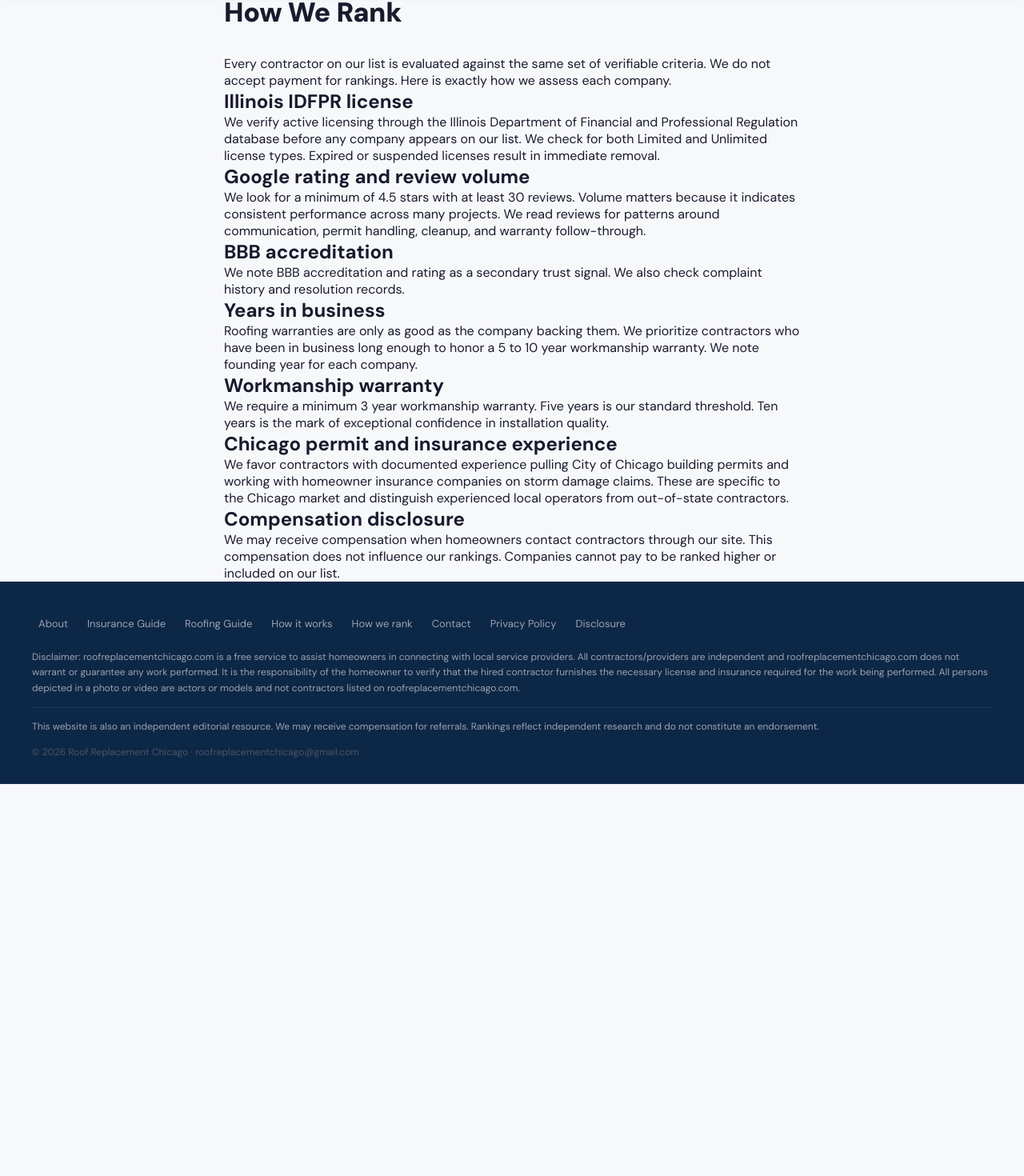
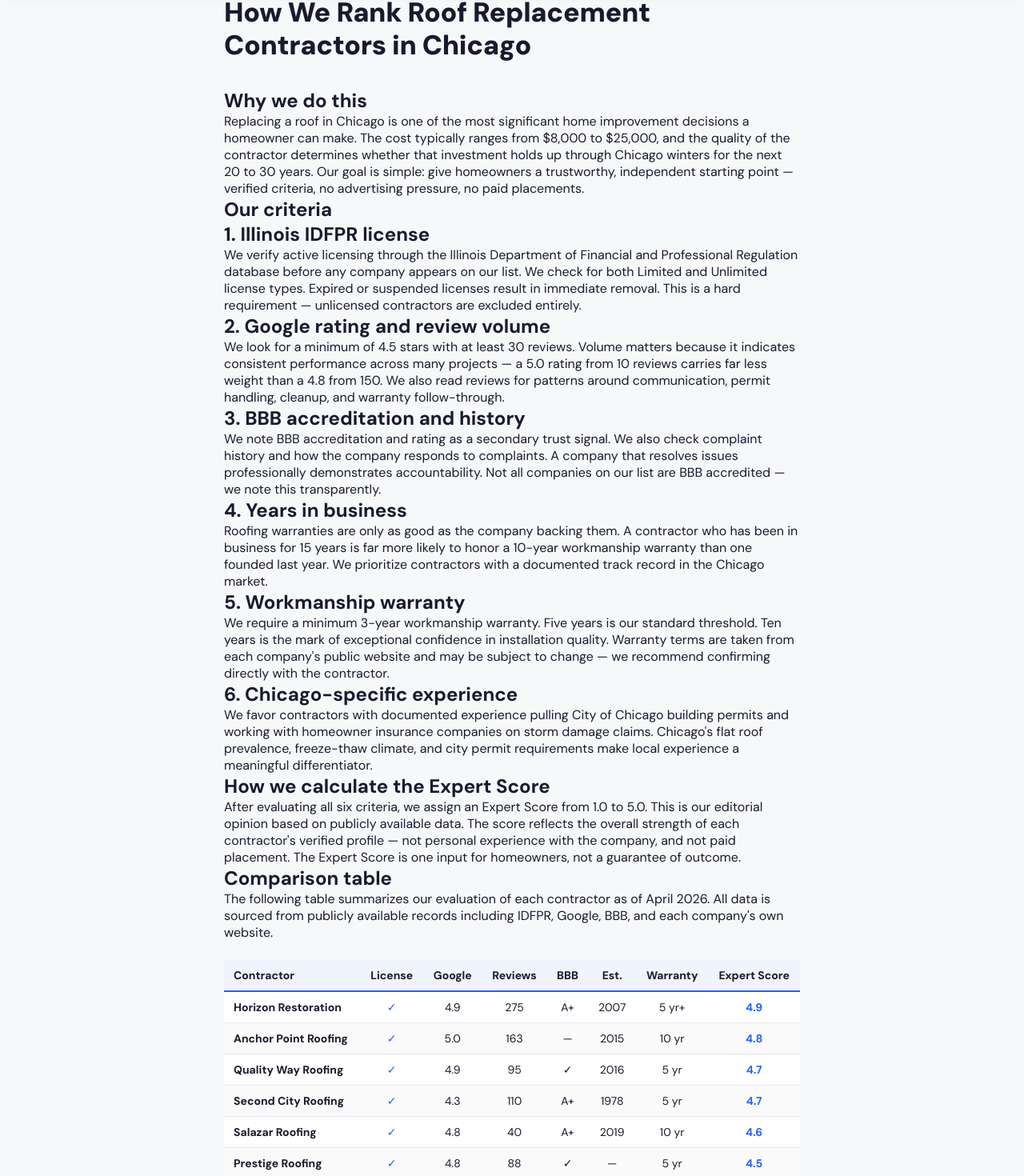
Before and after one commit to dm100usa-oss/roofreplacementchicago, a Next.js app: page /how-we-rank in a window 1280 px wide. Shown: the part 67-1537 px from the top of the page at 80% size. Before the commit the page ends 1047 px from the top, so only its background shows below. Built offline with nearby package versions, Linux system fonts and the light colour scheme.

Commit message:
Update page.tsx

```diff
--- a/src/app/how-we-rank/page.tsx
+++ b/src/app/how-we-rank/page.tsx
@@ -2,8 +2,8 @@
 import styles from '../static-page.module.css'
 
 export const metadata: Metadata = {
-  title: 'How We Rank — Roof Replacement Chicago',
-  description: 'Our methodology for ranking roof replacement contractors in Chicago. Transparent criteria based on licensing, reviews, experience, and warranty.',
+  title: 'How We Rank Roof Replacement Contractors — Roof Replacement Chicago',
+  description: 'Our methodology for ranking roof replacement contractors in Chicago. Transparent criteria based on licensing, reviews, experience, warranty, and BBB status.',
   alternates: {
     canonical: 'https://www.roofreplacementchicago.com/how-we-rank',
     languages: { 'es': 'https://www.roofreplacementchicago.com/es/how-we-rank' },
@@ -14,22 +14,83 @@
   return (
     <div className={styles.wrap}>
       <div className={styles.inner}>
-        <h1>How We Rank</h1>
-        <p>Every contractor on our list is evaluated against the same set of verifiable criteria. We do not accept payment for rankings. Here is exactly how we assess each company.</p>
-        <h2>Illinois IDFPR license</h2>
-        <p>We verify active licensing through the Illinois Department of Financial and Professional Regulation database before any company appears on our list. We check for both Limited and Unlimited license types. Expired or suspended licenses result in immediate removal.</p>
-        <h2>Google rating and review volume</h2>
-        <p>We look for a minimum of 4.5 stars with at least 30 reviews. Volume matters because it indicates consistent performance across many projects. We read reviews for patterns around communication, permit handling, cleanup, and warranty follow-through.</p>
-        <h2>BBB accreditation</h2>
-        <p>We note BBB accreditation and rating as a secondary trust signal. We also check complaint history and resolution records.</p>
-        <h2>Years in business</h2>
-        <p>Roofing warranties are only as good as the company backing them. We prioritize contractors who have been in business long enough to honor a 5 to 10 year workmanship warranty. We note founding year for each company.</p>
-        <h2>Workmanship warranty</h2>
-        <p>We require a minimum 3 year workmanship warranty. Five years is our standard threshold. Ten years is the mark of exceptional confidence in installation quality.</p>
-        <h2>Chicago permit and insurance experience</h2>
-        <p>We favor contractors with documented experience pulling City of Chicago building permits and working with homeowner insurance companies on storm damage claims. These are specific to the Chicago market and distinguish experienced local operators from out-of-state contractors.</p>
-        <h2>Compensation disclosure</h2>
-        <p>We may receive compensation when homeowners contact contractors through our site. This compensation does not influence our rankings. Companies cannot pay to be ranked higher or included on our list.</p>
+        <h1>How We Rank Roof Replacement Contractors in Chicago</h1>
+
+        <h2>Why we do this</h2>
+        <p>Replacing a roof in Chicago is one of the most significant home improvement decisions a homeowner can make. The cost typically ranges from $8,000 to $25,000, and the quality of the contractor determines whether that investment holds up through Chicago winters for the next 20 to 30 years. Our goal is simple: give homeowners a trustworthy, independent starting point — verified criteria, no advertising pressure, no paid placements.</p>
+
+        <h2>Our criteria</h2>
+
+        <h2>1. Illinois IDFPR license</h2>
+        <p>We verify active licensing through the Illinois Department of Financial and Professional Regulation database before any company appears on our list. We check for both Limited and Unlimited license types. Expired or suspended licenses result in immediate removal. This is a hard requirement — unlicensed contractors are excluded entirely.</p>
+
+        <h2>2. Google rating and review volume</h2>
+        <p>We look for a minimum of 4.5 stars with at least 30 reviews. Volume matters because it indicates consistent performance across many projects — a 5.0 rating from 10 reviews carries far less weight than a 4.8 from 150. We also read reviews for patterns around communication, permit handling, cleanup, and warranty follow-through.</p>
+
+        <h2>3. BBB accreditation and history</h2>
+        <p>We note BBB accreditation and rating as a secondary trust signal. We also check complaint history and how the company responds to complaints. A company that resolves issues professionally demonstrates accountability. Not all companies on our list are BBB accredited — we note this transparently.</p>
+
+        <h2>4. Years in business</h2>
+        <p>Roofing warranties are only as good as the company backing them. A contractor who has been in business for 15 years is far more likely to honor a 10-year workmanship warranty than one founded last year. We prioritize contractors with a documented track record in the Chicago market.</p>
+
+        <h2>5. Workmanship warranty</h2>
+        <p>We require a minimum 3-year workmanship warranty. Five years is our standard threshold. Ten years is the mark of exceptional confidence in installation quality. Warranty terms are taken from each company's public website and may be subject to change — we recommend confirming directly with the contractor.</p>
+
+        <h2>6. Chicago-specific experience</h2>
+        <p>We favor contractors with documented experience pulling City of Chicago building permits and working with homeowner insurance companies on storm damage claims. Chicago's flat roof prevalence, freeze-thaw climate, and city permit requirements make local experience a meaningful differentiator.</p>
+
+        <h2>How we calculate the Expert Score</h2>
+        <p>After evaluating all six criteria, we assign an Expert Score from 1.0 to 5.0. This is our editorial opinion based on publicly available data. The score reflects the overall strength of each contractor's verified profile — not personal experience with the company, and not paid placement. The Expert Score is one input for homeowners, not a guarantee of outcome.</p>
+
+        <h2>Comparison table</h2>
+        <p>The following table summarizes our evaluation of each contractor as of April 2026. All data is sourced from publicly available records including IDFPR, Google, BBB, and each company's own website.</p>
+
+        <div style={{overflowX: 'auto', margin: '1.5rem 0'}}>
+          <table style={{width: '100%', borderCollapse: 'collapse', fontSize: '14px'}}>
+            <thead>
+              <tr style={{background: '#f0f4ff', borderBottom: '2px solid #2563eb'}}>
+                <th style={{padding: '10px 12px', textAlign: 'left'}}>Contractor</th>
+                <th style={{padding: '10px 12px', textAlign: 'center'}}>License</th>
+                <th style={{padding: '10px 12px', textAlign: 'center'}}>Google</th>
+                <th style={{padding: '10px 12px', textAlign: 'center'}}>Reviews</th>
+                <th style={{padding: '10px 12px', textAlign: 'center'}}>BBB</th>
+                <th style={{padding: '10px 12px', textAlign: 'center'}}>Est.</th>
+                <th style={{padding: '10px 12px', textAlign: 'center'}}>Warranty</th>
+                <th style={{padding: '10px 12px', textAlign: 'center'}}>Expert Score</th>
+              </tr>
+            </thead>
+            <tbody>
+              {[
+                {name: 'Horizon Restoration', license: '✓', google: '4.9', reviews: '275', bbb: 'A+', est: '2007', warranty: '5 yr+', score: '4.9'},
+                {name: 'Anchor Point Roofing', license: '✓', google: '5.0', reviews: '163', bbb: '—', est: '2015', warranty: '10 yr', score: '4.8'},
+                {name: 'Quality Way Roofing', license: '✓', google: '4.9', reviews: '95', bbb: '✓', est: '2016', warranty: '5 yr', score: '4.7'},
+                {name: 'Second City Roofing', license: '✓', google: '4.3', reviews: '110', bbb: 'A+', est: '1978', warranty: '5 yr', score: '4.7'},
+                {name: 'Salazar Roofing', license: '✓', google: '4.8', reviews: '40', bbb: 'A+', est: '2019', warranty: '10 yr', score: '4.6'},
+                {name: 'Prestige Roofing', license: '✓', google: '4.8', reviews: '88', bbb: '✓', est: '—', warranty: '5 yr', score: '4.5'},
+              ].map((row, i) => (
+                <tr key={row.name} style={{borderBottom: '1px solid #e5e7eb', background: i % 2 === 0 ? '#fff' : '#fafafa'}}>
+                  <td style={{padding: '10px 12px', fontWeight: 600}}>{row.name}</td>
+                  <td style={{padding: '10px 12px', textAlign: 'center', color: '#2563eb'}}>{row.license}</td>
+                  <td style={{padding: '10px 12px', textAlign: 'center'}}>{row.google}</td>
+                  <td style={{padding: '10px 12px', textAlign: 'center'}}>{row.reviews}</td>
+                  <td style={{padding: '10px 12px', textAlign: 'center'}}>{row.bbb}</td>
+                  <td style={{padding: '10px 12px', textAlign: 'center'}}>{row.est}</td>
+                  <td style={{padding: '10px 12px', textAlign: 'center'}}>{row.warranty}</td>
+                  <td style={{padding: '10px 12px', textAlign: 'center', fontWeight: 700, color: '#2563eb'}}>{row.score}</td>
+                </tr>
+              ))}
+            </tbody>
+          </table>
+        </div>
+
+        <h2>How often we update</h2>
+        <p>We review our rankings on a regular basis. Licensing status, Google ratings, BBB records, and warranty terms can change. If a company's license lapses, its Google rating drops significantly, or we receive credible negative information, we update or remove the listing. The table above reflects data verified as of April 2026. We recommend homeowners independently verify licensing and insurance before signing any contract.</p>
+
+        <h2>Editorial independence and compensation</h2>
+        <p>All rankings on this site represent the independent editorial opinion of Roof Replacement Chicago based on publicly available data. We may receive compensation when homeowners contact contractors through our site. This compensation does not influence which companies appear on our list or how they are ranked. No company can pay to be included or ranked higher. For full details see our <a href="/disclosure">Disclosure</a> page.</p>
+
+        <h2>Disclaimer</h2>
+        <p>The Expert Scores and rankings on this site are editorial opinions based on publicly available information and are provided for informational purposes only. Roof Replacement Chicago makes no warranties regarding the accuracy, completeness, or timeliness of this information. Contractor performance, pricing, licensing status, and warranty terms may change after the date of our last review. Homeowners should independently verify all contractor credentials before entering into any agreement. Roof Replacement Chicago is not a party to any transaction between homeowners and contractors and accepts no liability for the outcome of any roofing project.</p>
       </div>
     </div>
   )
```
